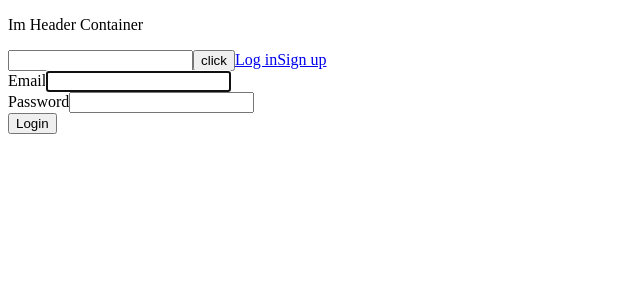
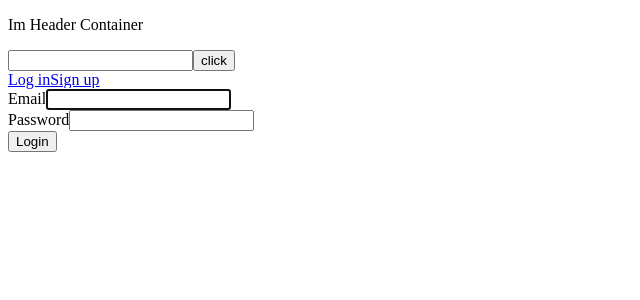
Before and after one commit to morgenshtern1988/Shop, a React (Create React App) app in the folder frontend/: page /auth/login in a window 1280 px wide. Shown: the top 300 px of the page, without its empty margins (0-640 px from the left). Built offline with nearby package versions, Linux system fonts and the light colour scheme; no server answers.

Commit message:
redirect on private Route

```diff
--- a/frontend/src/App.tsx
+++ b/frontend/src/App.tsx
@@ -16,7 +16,6 @@ function App() {
                 <Route path="/auth/register" render={() => <Register/>}/>
                 <Route path="/auth/login" render={() => <Login/>}/>
                 <PrivateRoute path='/printing-edition' component={WrapRoute}/>
-                {/*<PrivateRoute path='/printing-edition' component={ProductContainer} />*/}
             </div>
         </div>
     );
--- a/frontend/src/components/Route/Route.tsx
+++ b/frontend/src/components/Route/Route.tsx
@@ -1,11 +1,12 @@
 import React from "react";
 import {Route} from "react-router-dom";
+import ProductContainer from "../../containers/Products/ProductContainer";
 
 export const WrapRoute = (props: any) => {
     return (
         <>
             <h1>Im Route</h1>
-            {/*<Route path="/" component={ProductContainer}/>*/}
+            <Route path="/" component={ProductContainer}/>
         </>
     )
 };
--- a/frontend/src/containers/Form/LoginContainer.tsx
+++ b/frontend/src/containers/Form/LoginContainer.tsx
@@ -1,11 +1,12 @@
 import React from "react";
+import {Redirect, Route} from 'react-router-dom';
 import {Button, FormGroup, FormControl, ControlLabel} from "react-bootstrap";
 import {connect} from "react-redux";
 import {singInUser} from "../../reduxStore/login/action";
 import {store} from "../../reduxStore/store";
 
 const Login = (props: any) => {
-    let {setEmail, setPassword, email, password, postUserFromApi} = props;
+    let {setEmail, setPassword, email, password, postUserFromApi, auth} = props;
 
     function validateForm() {
         return (email !== undefined && password !== undefined)
@@ -18,7 +19,10 @@ const Login = (props: any) => {
     }
 
     return (
-        <div className="Login">
+        <>
+            {auth
+                ? <Redirect to='/printing-edition'/>
+                : <div className="Login">
                     <form onSubmit={handleSubmit}>
                         <FormGroup controlId="email" bsSize="large">
                             <ControlLabel>Email</ControlLabel>
@@ -33,7 +37,6 @@ const Login = (props: any) => {
                             <ControlLabel>Password</ControlLabel>
                             <FormControl
                                 value={password}
-                        // onChange={(e: any) => dispatch({})}
                                 onChange={(e: any) => setPassword(e.target.value)}
                                 type="password"
                             />
@@ -43,20 +46,23 @@ const Login = (props: any) => {
                         </Button>
                     </form>
                 </div>
+            }
+        </>
     );
 };
 
 
 const mapStateToProps = (state: any) => ({
     email: state.loginReducer.email,
-    password: state.loginReducer.password
+    password: state.loginReducer.password,
+    auth: state.loginReducer.isAuthenticated,
 });
 
 const mapDispatchToProps = (dispatch: any) => ({
     setEmail: (email: any) => dispatch({type: "@@login/LOGIN_START", payload: {email}}),
     setPassword: (password: any) => dispatch({type: "@@login/LOGIN_START", payload: {password}}),
     postUserFromApi: (data: any) => dispatch(singInUser(data)),
-    isAuthenticated: (bool: boolean)=> dispatch({type:"@@login/AUTH_VALUE", payload:{bool}})
+    // isAuthenticated: (bool: boolean) => dispatch({type: "@@login/AUTH_VALUE", payload: {bool}})
 });
 
 export default connect(mapStateToProps, mapDispatchToProps)(Login)
--- a/frontend/src/containers/Header/HeaderContainer.tsx
+++ b/frontend/src/containers/Header/HeaderContainer.tsx
@@ -1,34 +1,42 @@
 import React from "react";
 import {connect} from "react-redux";
+import {Redirect} from "react-router-dom"
 import Search from "../../components/Search";
 
 const HeaderContainer = (props: any) => {
-
     // console.log(props);
-
-    const {products} = props;
-
+    const {products, auth} = props;
+    // const foo={}
     return (
         <>
             <p>Im Header Container</p>
             <div>
                 <input type="text"/>
                 <button onClick={props.onFindProduct}>click</button>
-                <a href="http://localhost:3010/auth/login">Log in</a>
-                <a href="http://localhost:3010/auth/register">Sign up</a>
+                {
+                    auth ?
+                        <a href="http://localhost:3010/auth/login" >Log Out</a>
+                        :
+                        <div>
+                            <a href="http://localhost:3010/auth/login">Log in</a>
+                            <a href="http://localhost:3010/auth/register">Sign up</a>
+                        </div>
+                }
             </div>
-            {/*<Search/>*/}
         </>
     )
 };
+
 let mapStateToProps = (state: any) => {
     return {
-        products: state.productReducer
+        products: state.productReducer,
+        auth: state.loginReducer.isAuthenticated,
     }
 };
 let mapDispatchToProps = (dispatch: any) => {
     return {
-        onFindProduct:()=> dispatch({type:"FILTER_PRODUCT"})
+        onFindProduct: () => dispatch({type: "FILTER_PRODUCT"})
+
         // filterProduct: dispatch({type:"FILTER_PRODUCT", payload:resultFilter})
         // filterProduct: dispatch({type:"FILTER_PRODUCT", payload:resultFilter})
     }
--- a/frontend/src/containers/Products/ProductContainer.tsx
+++ b/frontend/src/containers/Products/ProductContainer.tsx
@@ -25,7 +25,6 @@ const ProductContainer = (props: any) => {
                         )
                     }
                 </div>*/}
-                }
             </section>
         </>
     )
```
Lines whose indentation alone changed are shown as unchanged.
